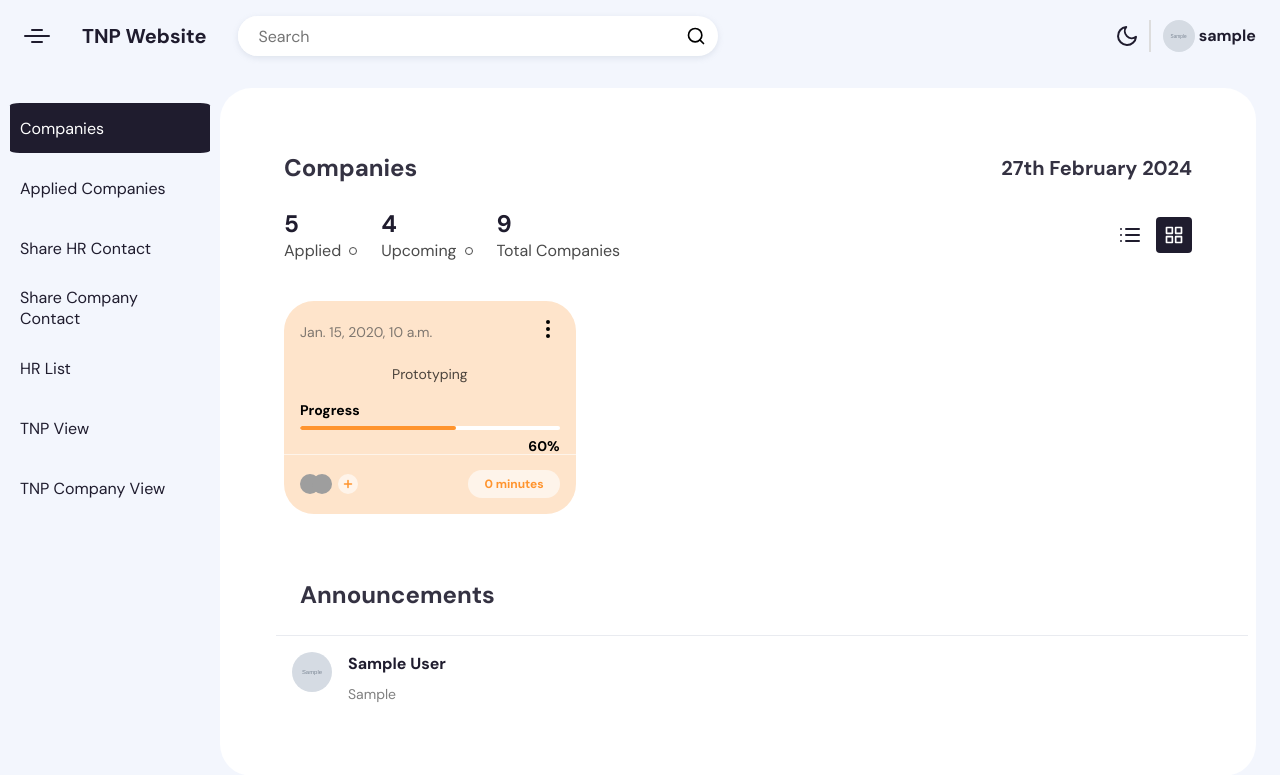
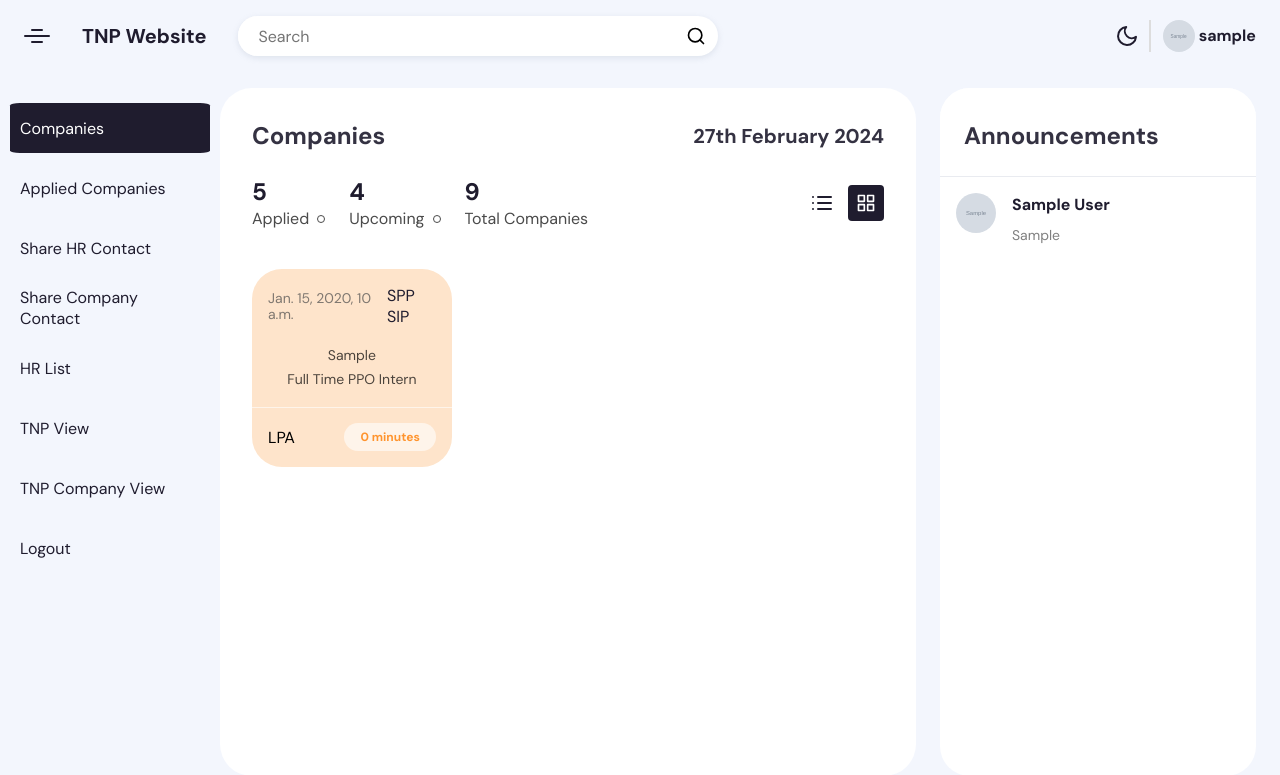
Before and after one commit to hiteshkumar8642/tnp_website, a Django app: page /dashboard/ in a window 1280 px wide. Shown: the top 775 px of the page. Run offline with Django 5.2, Linux system fonts and the light colour scheme; a user stored in the database is signed in; tables that the repository leaves empty hold one stand-in row (values such as "Sample post"); grey boxes marked "Sample" are stand-in pictures; data that the repository does not hold is empty; grey boxes are pictures that could not be loaded.

Commit message:
updated models.py

```diff
--- a/dashboard/models.py
+++ b/dashboard/models.py
@@ -47,9 +47,6 @@ class Company(models.Model):
     updated = models.DateTimeField(auto_now=True)
     name = models.CharField(max_length=100)
     allowed_courses = models.ManyToManyField(Course, blank=True)
-    is_intern = models.BooleanField(null=True, blank=True)
-    is_ppo = models.BooleanField(null=True, blank=True)
-    is_fte = models.BooleanField(null=True, blank=True)
     poc = models.ForeignKey(CollegeCourse, null=True, blank=True, on_delete=models.SET_NULL, related_name='poc_company')
     general_ctc = models.DecimalField(max_digits=10, decimal_places=2, null=True, blank=True)
     college_ctc = models.DecimalField(max_digits=10, decimal_places=2, null=True, blank=True)
@@ -168,6 +165,7 @@ class Application(models.Model):
     created = models.DateTimeField(auto_now_add=True)
     updated = models.DateTimeField(auto_now=True)
     last_date = models.DateField(null=True, blank=True)
+    position = models.TextField(null=True, blank=True)
     company_id = models.ForeignKey(Company, on_delete=models.CASCADE)
     predicted_visit_date = models.DateField(null=True, blank=True)
     twelfth_marks_eligibility = models.DecimalField(max_digits=5, decimal_places=2, null=True, blank=True)
@@ -175,6 +173,9 @@ class Application(models.Model):
     allowed_branch = models.ManyToManyField(Course, blank=True)
     college_branch = models.ForeignKey(CollegeCourse, null=True, blank=True, on_delete=models.CASCADE)
     job_description = models.TextField(null=True, blank=True)
+    is_intern = models.BooleanField(null=True, blank=True)
+    is_ppo = models.BooleanField(null=True, blank=True)
+    is_fte = models.BooleanField(null=True, blank=True)
     is_spp = models.BooleanField(null=True, blank=True)
     is_sip = models.BooleanField(null=True, blank=True)
     twelfth_gap = models.IntegerField(null=True, blank=True)
--- a/dashboard/urls.py
+++ b/dashboard/urls.py
@@ -11,5 +11,6 @@ urlpatterns = [
     path('dlt_all/',views.delete_all_contact,name="dlt_all"),
     path('transfer_contact/<int:hr_id>',views.transfer_contact,name="transfer_contact"),
     path('tnp_company_view/',views.tnp_company_view,name="tnp_company_view"),
-    path('delete_all_company_contact/',views.delete_all_company_contact,name="delete_all_company_contact")
+    path('delete_all_company_contact/',views.delete_all_company_contact,name="delete_all_company_contact"),
+    path('logout/',views.logout,name='logout')
 ]
--- a/dashboard/views.py
+++ b/dashboard/views.py
@@ -1,5 +1,5 @@
 from django.shortcuts import render,redirect
-from django.contrib.auth.models import User
+from django.contrib.auth.models import User, auth
 
 # Create your views here.
 from django.shortcuts import render, get_object_or_404
@@ -102,3 +102,7 @@ def tnp_company_view(request):
 def delete_all_company_contact(request):
     Shared_Company.objects.all().delete()
     return render(request,'dashboard/tnp_view.html')
+
+def logout(request):
+    auth.logout(request)
+    return render(request,'landing_page/home.html')
--- a/templates/dashboard/base.html
+++ b/templates/dashboard/base.html
@@ -69,11 +69,16 @@
         <a href="{% url 'tnp_company_view' %}" class="app-sidebar-link">
           TNP Company View
         </a>
+        {%if request.user.is_authenticated%}
+        <a href="{% url 'logout' %}" class="app-sidebar-link">
+          Logout
+        </a>
+        {%endif%}
       </div>
-      <div class="projects-section">
+
         {%block content%}
         {%endblock%}
-      <div>
+
       </div>
     </div>
 
--- a/templates/dashboard/companies.html
+++ b/templates/dashboard/companies.html
@@ -57,35 +57,36 @@
             <div class="project-box-header">
               <span>{{x.updated}}</span>
               <div class="more-wrapper">
-                <button class="project-btn-more">
+                {%if x.is_spp%}  SPP  {%endif%}
+                {%if x.is_sip%}  SIP  {%endif%}
+                <!-- <button class="project-btn-more">
                   <svg xmlns="http://www.w3.org/2000/svg" width="24" height="24" viewBox="0 0 24 24" fill="none" stroke="currentColor" stroke-width="2" stroke-linecap="round" stroke-linejoin="round" class="feather feather-more-vertical">
                     <circle cx="12" cy="12" r="1" />
                     <circle cx="12" cy="5" r="1" />
                     <circle cx="12" cy="19" r="1" />
                   </svg>
-                </button>
+                </button> -->
               </div>
             </div>
             <div class="project-box-content-header">
               <p class="box-content-header">{{x.company_id.name}}</p>
-              <p class="box-content-subheader">Prototyping</p>
+              <p class="box-content-subheader">{{x.position}}</p>
+              <p class="box-content-subheader">
+                <centre>
+                  {%if x.is_fte%}  Full Time  {%endif%} {%if x.is_ppo%}  PPO  {%endif%} {%if x.is_intern%}  Intern  {%endif%}
+                </centre>
+              </p>
             </div>
-            <div class="box-progress-wrapper">
-              <p class="box-progress-header">Progress</p>
-              <div class="box-progress-bar">
+            <!-- <div class="box-progress-wrapper"> -->
+
+                <!-- <div class="box-progress-bar">
                 <span class="box-progress" style="width: 60%; background-color: #ff942e"></span>
               </div>
-              <p class="box-progress-percentage">60%</p>
-            </div>
+              <p class="box-progress-percentage">60%</p> -->
+            <!-- </div> -->
             <div class="project-box-footer">
               <div class="participants">
-                <img src="https://images.unsplash.com/photo-1438761681033-6461ffad8d80?ixid=MXwxMjA3fDB8MHxwaG90by1wYWdlfHx8fGVufDB8fHw%3D&ixlib=rb-1.2.1&auto=format&fit=crop&w=2550&q=80" alt="participant">
-                <img src="https://images.unsplash.com/photo-1503023345310-bd7c1de61c7d?ixid=MXwxMjA3fDB8MHxzZWFyY2h8MTB8fG1hbnxlbnwwfHwwfA%3D%3D&ixlib=rb-1.2.1&auto=format&fit=crop&w=900&q=60" alt="participant">
-                <button class="add-participant" style="color: #ff942e;">
-                  <svg xmlns="http://www.w3.org/2000/svg" width="12" height="12" viewBox="0 0 24 24" fill="none" stroke="currentColor" stroke-width="3" stroke-linecap="round" stroke-linejoin="round" class="feather feather-plus">
-                    <path d="M12 5v14M5 12h14" />
-                  </svg>
-                </button>
+                {{x.company_id.college_ctc}} LPA
               </div>
               <div class="days-left" style="color: #ff942e;">
                 {{x.last_date|timeuntil}}
```
Also changed, not shown: landing_page/views.py (+7 -4 lines), dashboard/migrations/0014_application_position.py (added), dashboard/migrations/0015_remove_company_is_fte_remove_company_is_intern_and_more.py (added).
